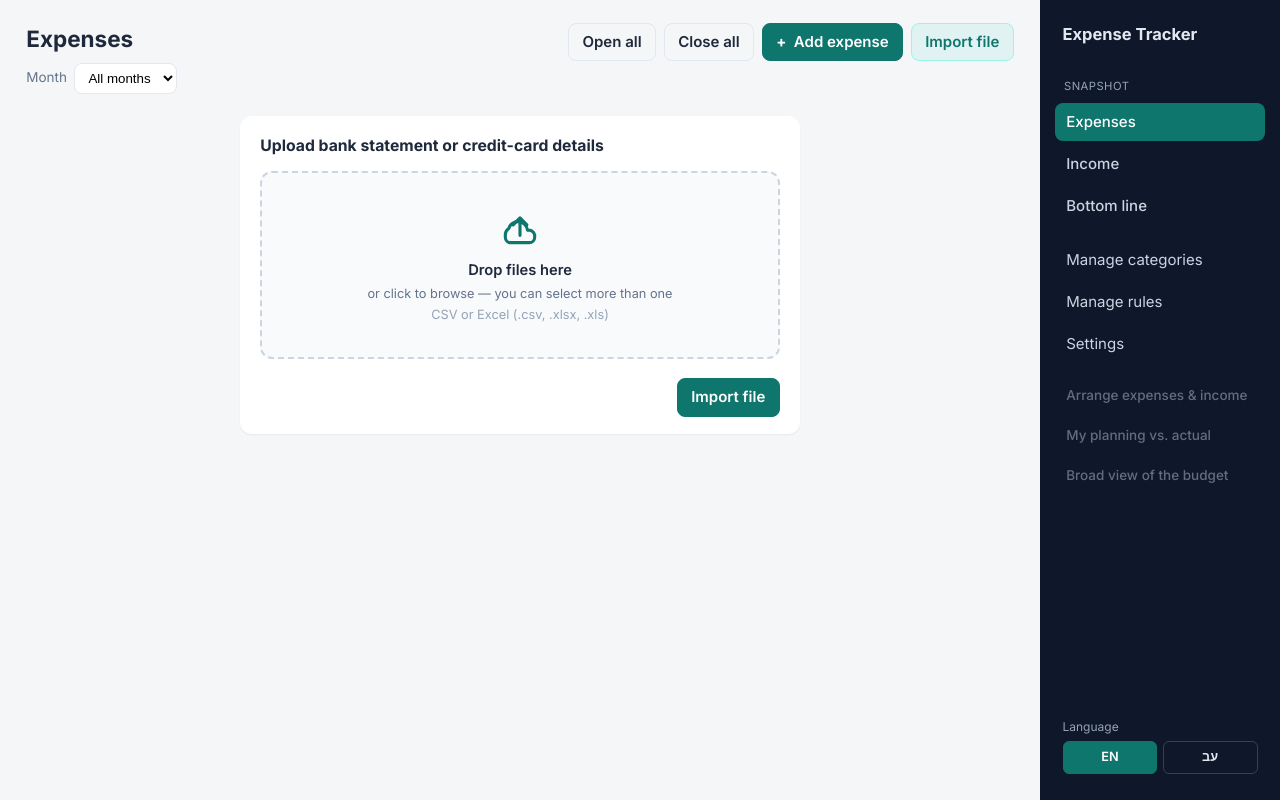
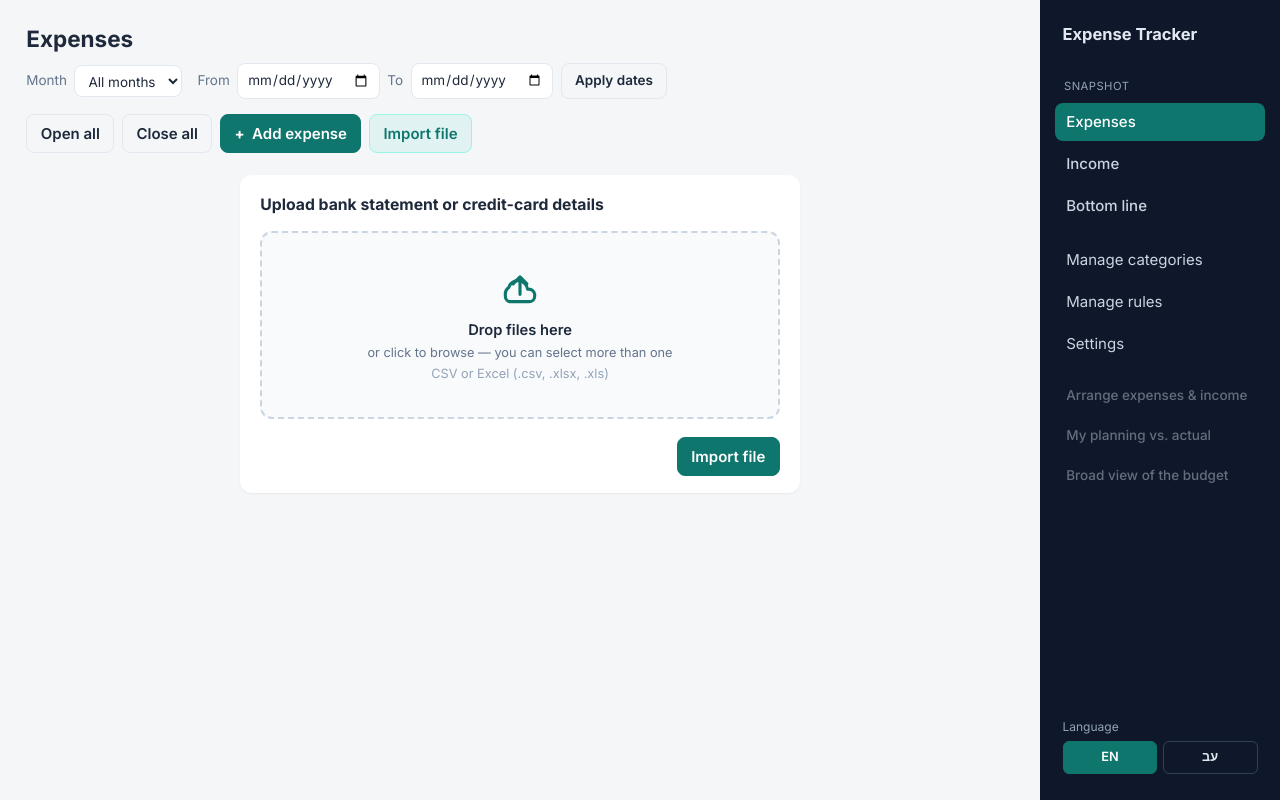
Before and after one commit to itayoliv/expense-tracker, a Flask app: page / in a window 1280 px wide. Run offline with Flask 3, Linux system fonts and the light colour scheme.

Commit message:
Add from-to date range filter on the dashboard.
Co-authored-by: Cursor <cursoragent@cursor.com>

```diff
--- a/expense_tracker/locales/en.json
+++ b/expense_tracker/locales/en.json
@@ -84,6 +84,9 @@
   "import_invalid_type": "Use a CSV or Excel file (.csv, .xlsx, .xls).",
   "month": "Month",
   "all_months": "All months",
+  "date_from": "From",
+  "date_to": "To",
+  "apply_range": "Apply dates",
   "waiting_sorting": "{n} expenses waiting for sorting",
   "waiting_sorting_one": "1 expense waiting for sorting",
   "search_unsorted": "Search by date, description, or amount",
@@ -109,6 +112,8 @@
   "no_data": "No transactions yet. Import a bank or credit-card file to get started.",
   "no_income": "No income in this month. Salaries and other credits are on the bank statement — try another month.",
   "no_expenses": "No expenses in this month.",
+  "no_income_range": "No income in this date range. Try different dates or another view.",
+  "no_expenses_range": "No expenses in this date range.",
   "language": "Language",
   "english": "English",
   "hebrew": "Hebrew",
--- a/expense_tracker/routes/pages.py
+++ b/expense_tracker/routes/pages.py
@@ -17,6 +17,7 @@ from expense_tracker.services.summary import (
     available_months,
     build_summary,
     current_month_key,
+    parse_iso_date,
     parse_month,
 )
 
@@ -46,12 +47,23 @@ def dashboard():
     current_view = view()
     current_month = current_month_key()
 
+    date_from = parse_iso_date(request.args.get("date_from"))
+    date_to = parse_iso_date(request.args.get("date_to"))
+    if date_from and date_to and date_from > date_to:
+        date_from, date_to = date_to, date_from
+    using_range = date_from is not None or date_to is not None
+    date_from_raw = date_from.isoformat() if date_from else ""
+    date_to_raw = date_to.isoformat() if date_to else ""
+
     with get_session() as session:
         months = available_months(session)
         if months and current_month not in months:
             months = sorted({*months, current_month}, reverse=True)
 
-        if "month" not in request.args:
+        if using_range:
+            month_raw = "all"
+            month = None
+        elif "month" not in request.args:
             if months:
                 month_raw = current_month
                 month = parse_month(current_month)
@@ -65,12 +77,28 @@ def dashboard():
                 month_raw = current_month if months else "all"
                 month = parse_month(month_raw)
 
-        summary = build_summary(session, current_view, month, current_lang)
+        summary = build_summary(
+            session,
+            current_view,
+            month,
+            current_lang,
+            date_from=date_from,
+            date_to=date_to,
+        )
         categories = list(
             session.scalars(select(Category).order_by(Category.sort_order)).all()
         )
         cats_json = [category_payload(current_lang, c) for c in categories]
         rules_json = list_rule_payloads(current_lang, session)
+
+    filter_period: dict[str, str] = {}
+    if using_range:
+        if date_from_raw:
+            filter_period["date_from"] = date_from_raw
+        if date_to_raw:
+            filter_period["date_to"] = date_to_raw
+    else:
+        filter_period["month"] = month_raw
 
     return render_template(
         "dashboard.html",
@@ -79,6 +107,10 @@ def dashboard():
         view=current_view,
         month=month_raw,
         months=months,
+        date_from=date_from_raw,
+        date_to=date_to_raw,
+        using_range=using_range,
+        filter_period=filter_period,
         summary=summary,
         categories=cats_json,
         rules=rules_json,
--- a/expense_tracker/services/summary.py
+++ b/expense_tracker/services/summary.py
@@ -1,4 +1,4 @@
-"""Dashboard summary building, month filters, and source labels."""
+"""Dashboard summary building, month/date filters, and source labels."""
 
 from __future__ import annotations
 
@@ -22,6 +22,16 @@ def parse_month(raw: str | None) -> tuple[int, int] | None:
             return None
         return parsed
     except (ValueError, AttributeError):
+        return None
+
+
+def parse_iso_date(raw: str | None) -> date | None:
+    text = (raw or "").strip()
+    if not text:
+        return None
+    try:
+        return date.fromisoformat(text)
+    except ValueError:
         return None
 
 
@@ -59,6 +69,21 @@ def month_filter(query, month: tuple[int, int] | None):
             extract("year", billing) == y,
             extract("month", billing) == m,
         )
+    return query
+
+
+def date_range_filter(query, date_from: date | None, date_to: date | None):
+    """Filter by billing date inclusive range. Either bound may be open."""
+    if not date_from and not date_to:
+        return query
+    billing = billing_date_expr()
+    start, end = date_from, date_to
+    if start and end and start > end:
+        start, end = end, start
+    if start:
+        query = query.where(billing >= start)
+    if end:
+        query = query.where(billing <= end)
     return query
 
 
@@ -134,9 +159,20 @@ def is_bank_card_lump(txn) -> bool:
     return source_kind(txn) != "card"
 
 
-def build_summary(session, view: str, month: tuple[int, int] | None, lang: str) -> dict:
+def build_summary(
+    session,
+    view: str,
+    month: tuple[int, int] | None,
+    lang: str,
+    *,
+    date_from: date | None = None,
+    date_to: date | None = None,
+) -> dict:
     base = select(Transaction).options(joinedload(Transaction.category))
-    base = month_filter(base, month)
+    if date_from or date_to:
+        base = date_range_filter(base, date_from, date_to)
+    else:
+        base = month_filter(base, month)
     txns = list(session.scalars(base).unique().all())
 
     # Avoid double-counting: when card merchant details exist, hide bank card lumps
--- a/expense_tracker/static/css/app.css
+++ b/expense_tracker/static/css/app.css
@@ -129,18 +129,32 @@ html[dir="rtl"] .layout {
   font-weight: 700;
 }
 
-.month-form {
+.period-form {
   display: flex;
+  flex-wrap: wrap;
   align-items: center;
-  gap: 0.5rem;
+  gap: 0.75rem 1rem;
   color: var(--muted);
   font-size: 0.9rem;
 }
-.month-form select {
+.period-month,
+.period-range {
+  display: flex;
+  flex-wrap: wrap;
+  align-items: center;
+  gap: 0.4rem 0.5rem;
+}
+.period-form select,
+.period-form input[type="date"] {
   padding: 0.4rem 0.6rem;
   border: 1px solid var(--border);
   border-radius: 8px;
   background: var(--surface);
+  color: var(--text);
+  font: inherit;
+}
+.period-form input[type="date"] {
+  min-width: 9.5rem;
 }
 
 .topbar-actions {
--- a/expense_tracker/static/js/core.js
+++ b/expense_tracker/static/js/core.js
@@ -78,4 +78,17 @@
       document.querySelectorAll(".cat-row").forEach((r) => setOpen(r, false));
     });
   }
+
+  // Period filter: month clears dates; applying dates keeps the selected month ignored server-side
+  const periodForm = document.getElementById("period-form");
+  const monthSelect = document.getElementById("month");
+  const dateFrom = document.getElementById("date_from");
+  const dateTo = document.getElementById("date_to");
+  if (periodForm && monthSelect) {
+    monthSelect.addEventListener("change", () => {
+      if (dateFrom) dateFrom.value = "";
+      if (dateTo) dateTo.value = "";
+      periodForm.submit();
+    });
+  }
 })();
--- a/expense_tracker/templates/base.html
+++ b/expense_tracker/templates/base.html
@@ -28,6 +28,9 @@
       lang: {{ lang|tojson }},
       view: {{ view|tojson }},
       month: {{ month|tojson }},
+      dateFrom: {{ date_from|tojson }},
+      dateTo: {{ date_to|tojson }},
+      usingRange: {{ using_range|tojson }},
       categories: {{ categories|tojson }},
       rules: {{ rules|tojson }},
       pie: {{ summary.pie|tojson }},
--- a/expense_tracker/templates/dashboard.html
+++ b/expense_tracker/templates/dashboard.html
@@ -8,11 +8,11 @@
       <div class="nav-section">
         <div class="nav-label">{{ t('nav_snapshot') }}</div>
         <a class="nav-link {% if view == 'expenses' %}active{% endif %}"
-           href="{{ url_for('pages.dashboard', view='expenses', month=month) }}">{{ t('expenses') }}</a>
+           href="{{ url_for('pages.dashboard', view='expenses', **filter_period) }}">{{ t('expenses') }}</a>
         <a class="nav-link {% if view == 'income' %}active{% endif %}"
-           href="{{ url_for('pages.dashboard', view='income', month=month) }}">{{ t('income') }}</a>
+           href="{{ url_for('pages.dashboard', view='income', **filter_period) }}">{{ t('income') }}</a>
         <a class="nav-link {% if view == 'bottom' %}active{% endif %}"
-           href="{{ url_for('pages.dashboard', view='bottom', month=month) }}">{{ t('bottom_line') }}</a>
+           href="{{ url_for('pages.dashboard', view='bottom', **filter_period) }}">{{ t('bottom_line') }}</a>
       </div>
       <div class="nav-section">
         <button type="button" class="nav-link nav-btn" id="btn-manage-categories">{{ t('manage_categories') }}</button>
@@ -29,9 +29,9 @@
       <span class="lang-label">{{ t('language') }}</span>
       <div class="lang-btns">
         <a class="lang-btn {% if lang == 'en' %}active{% endif %}"
-           href="{{ url_for('pages.set_lang', lang='en', next=url_for('pages.dashboard', view=view, month=month)) }}">EN</a>
+           href="{{ url_for('pages.set_lang', lang='en', next=url_for('pages.dashboard', view=view, **filter_period)) }}">EN</a>
         <a class="lang-btn {% if lang == 'he' %}active{% endif %}"
-           href="{{ url_for('pages.set_lang', lang='he', next=url_for('pages.dashboard', view=view, month=month)) }}">עב</a>
+           href="{{ url_for('pages.set_lang', lang='he', next=url_for('pages.dashboard', view=view, **filter_period)) }}">עב</a>
       </div>
     </div>
   </aside>
@@ -44,15 +44,24 @@
           {% elif view == 'income' %}{{ t('income') }}
           {% else %}{{ t('bottom_line') }}{% endif %}
         </h1>
-        <form class="month-form" method="get" action="{{ url_for('pages.dashboard') }}">
+        <form class="period-form" method="get" action="{{ url_for('pages.dashboard') }}" id="period-form">
           <input type="hidden" name="view" value="{{ view }}">
-          <label for="month">{{ t('month') }}</label>
-          <select name="month" id="month" onchange="this.form.submit()">
-            <option value="all" {% if month == 'all' or not month %}selected{% endif %}>{{ t('all_months') }}</option>
-            {% for m in months %}
-              <option value="{{ m }}" {% if m == month %}selected{% endif %}>{{ m }}</option>
-            {% endfor %}
-          </select>
+          <div class="period-month">
+            <label for="month">{{ t('month') }}</label>
+            <select name="month" id="month">
+              <option value="all" {% if not using_range and (month == 'all' or not month) %}selected{% endif %}>{{ t('all_months') }}</option>
+              {% for m in months %}
+                <option value="{{ m }}" {% if not using_range and m == month %}selected{% endif %}>{{ m }}</option>
+              {% endfor %}
+            </select>
+          </div>
+          <div class="period-range">
+            <label for="date_from">{{ t('date_from') }}</label>
+            <input type="date" name="date_from" id="date_from" value="{{ date_from }}">
+            <label for="date_to">{{ t('date_to') }}</label>
+            <input type="date" name="date_to" id="date_to" value="{{ date_to }}">
+            <button type="submit" class="btn ghost" id="btn-apply-range">{{ t('apply_range') }}</button>
+          </div>
         </form>
       </div>
       <div class="topbar-actions">
@@ -108,8 +117,8 @@
       {% if months %}
         <div class="empty-state">
           <p>
-            {% if view == 'income' %}{{ t('no_income') }}
-            {% elif view == 'expenses' %}{{ t('no_expenses') }}
+            {% if view == 'income' %}{{ t('no_income_range') if using_range else t('no_income') }}
+            {% elif view == 'expenses' %}{{ t('no_expenses_range') if using_range else t('no_expenses') }}
             {% else %}{{ t('no_data') }}{% endif %}
           </p>
         </div>
```
Also changed, not shown: expense_tracker/locales/he.json (+5 -0 lines), tests/test_import.py (+32 -0 lines).
